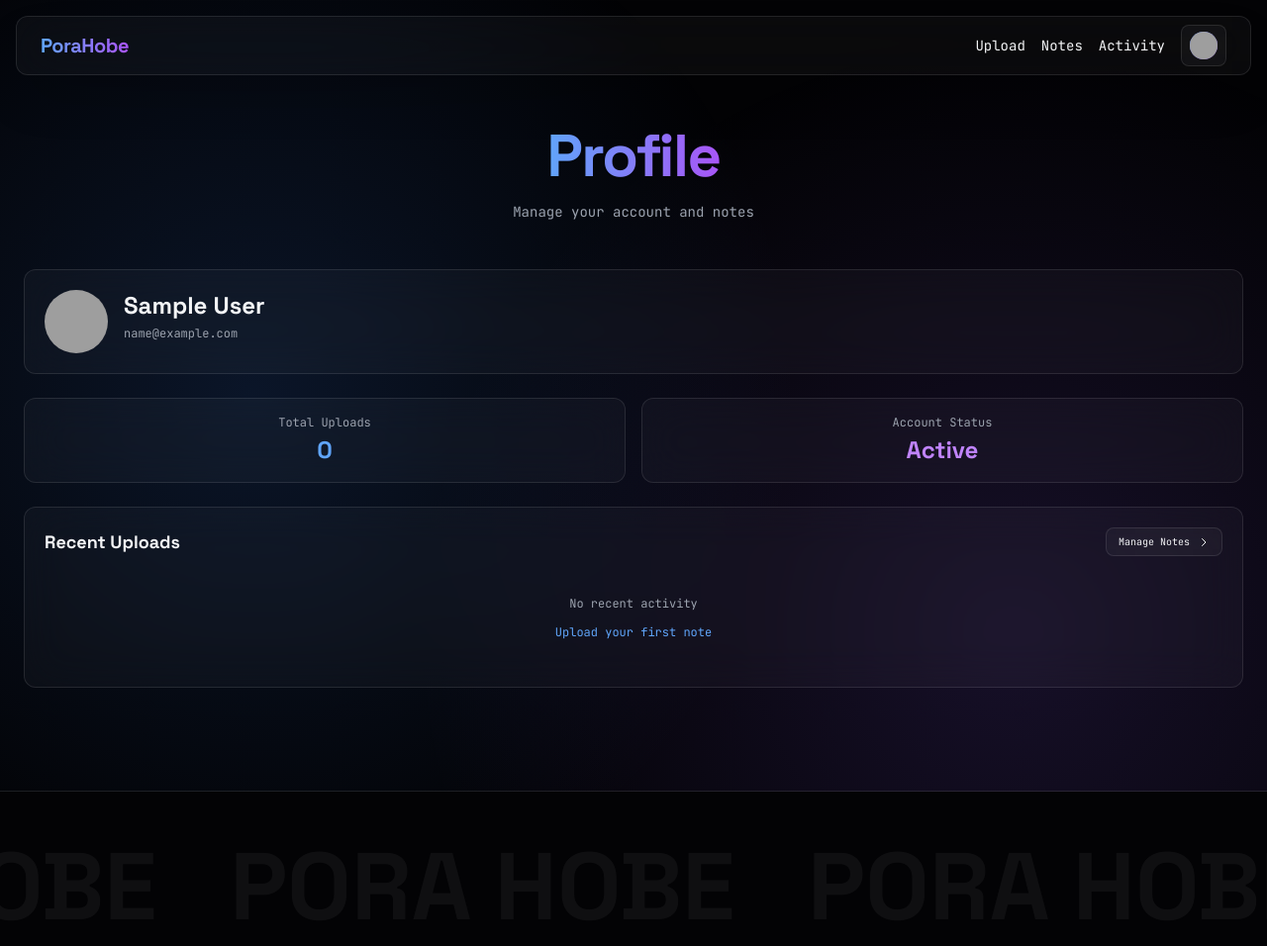
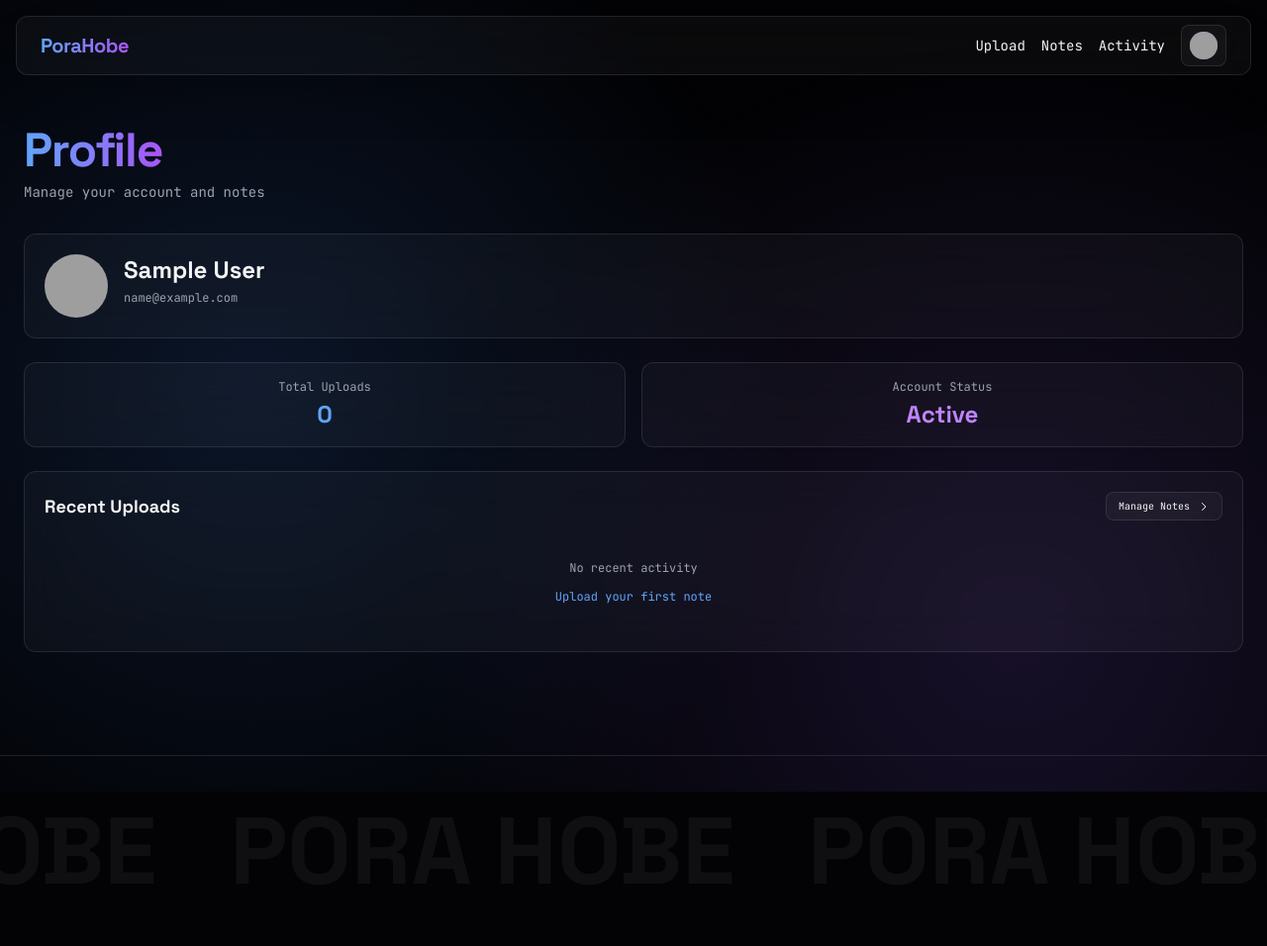
Before and after one commit to SpreadSheets600/PoraHobeBot, a Flask app: page /profile in a window 1280 px wide. Shown: the top 956 px of the page at 99% size. Run offline with Flask 3, Linux system fonts and the light colour scheme; the visitor is signed in with stand-in values (Sample User, id 1); data that the repository does not hold is empty; parts of the project's set-up code (start-up, migrations or seed data) failed here and were passed over; some libraries are stand-ins or nearby versions; grey boxes are pictures that could not be loaded.

Commit message:
style: adjust profile header layout and text size for improved readability

```diff
--- a/app/templates/profile.html
+++ b/app/templates/profile.html
@@ -2,13 +2,13 @@
 
 {% block content %}
 <div class="max-w-7xl mx-auto px-4 sm:px-6">
-  <div class="mb-8 sm:mb-12 text-center">
-    <h1 class="font-display text-4xl sm:text-6xl font-bold tracking-tight mb-4">
+  <div class="mb-8">
+    <h1 class="font-display text-4xl sm:text-5xl font-bold tracking-tight mb-2">
       <span class="bg-gradient-to-r from-blue-400 to-purple-500 bg-clip-text text-transparent">
         Profile
       </span>
     </h1>
-    <p class="font-mono text-xs sm:text-sm text-gray-400">Manage your account and notes</p>
+    <p class="font-mono text-sm text-gray-400">Manage your account and notes</p>
   </div>
 
   <!-- User Info -->
```
